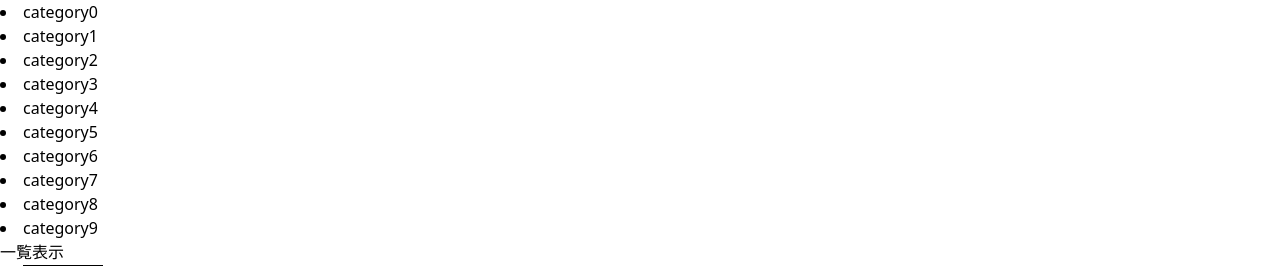
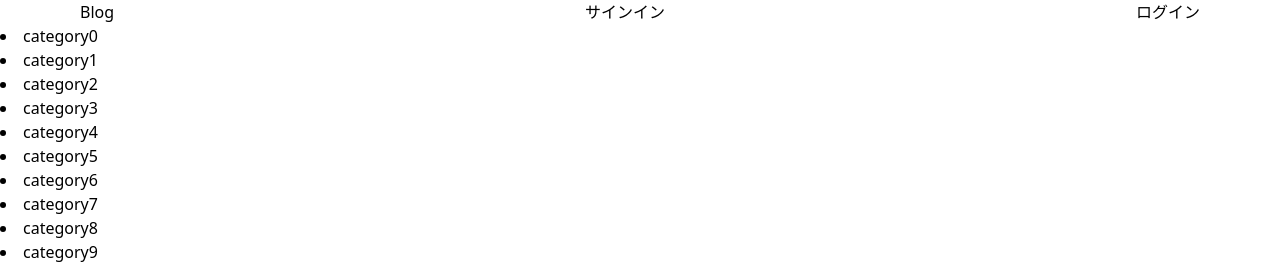
Before and after one commit to takuto-oono/Blog_Projects, a Django app: page / in a window 1280 px wide. Shown: the top 266 px of the page. Run offline with Django 4.2, Linux system fonts and the light colour scheme; data comes from the database, SQL or seed files in the repository; both versions use the stored data as it was after the commit; some libraries are stand-ins or nearby versions.

Commit message:
add base.html

```diff
--- a/Blog_Projects/settings.py
+++ b/Blog_Projects/settings.py
@@ -128,4 +128,4 @@ DEFAULT_AUTO_FIELD = 'django.db.models.BigAutoField'
 STATICFILES_DIRS = (os.path.join(BASE_DIR, 'static'),)
 
 LOGIN_REDIRECT_URL = '/'
-LOGOUT_REDIRECT_URL = '/account/login'
+LOGOUT_REDIRECT_URL = '/'
--- a/blog/templates/blog/base.html
+++ b/blog/templates/blog/base.html
@@ -4,13 +4,27 @@
 <head>
     <meta charset="UTF-8">
     <title>Blog</title>
+    <script src="https://cdn.tailwindcss.com"></script>
+
 </head>
 <body>
 <header>
-    <ul>
-        <li>
+    <ul class="flex justify-between">
+        <li class="px-20">
             <h1>Blog</h1>
         </li>
+        {% if request.user.is_authenticated %}
+            <li class="px-20">
+                <a href="{% url 'logout' %}">ログアウト</a>
+            </li>
+        {% else %}
+            <li class="px-20">
+                <a href="{% url 'register' %}">サインイン</a>
+            </li>
+            <li class="px-20">
+                <a href="{% url 'login' %}">ログイン</a>
+            </li>
+        {% endif %}
     </ul>
 </header>
 {% block content %}
--- a/blog/templates/blog/index.html
+++ b/blog/templates/blog/index.html
@@ -1,12 +1,7 @@
-{% load static %}
-<!DOCTYPE html>
-<html lang="en">
-<head>
-    <meta charset="UTF-8">
-    <title>Title</title>
-    <script src="https://cdn.tailwindcss.com"></script>
-</head>
-<body>
+
+{% extends './base.html' %}
+{% block content %}
+    <main>
     {% for category in category_list %}
         <li>
             <a href="{% url 'category' category.pk %}">{{ category.title }}</a>
@@ -28,5 +23,6 @@
     {% for article in read_later_list %}
         <li><a href="{% url 'detail_article' article.pk %}">{{ article.title }}</a></li>
     {% endfor %}
-</body>
-</html>
+    </main>
+
+{% endblock %}
```
Also changed, not shown: db.sqlite3. Lines whose indentation alone changed are shown as unchanged.
